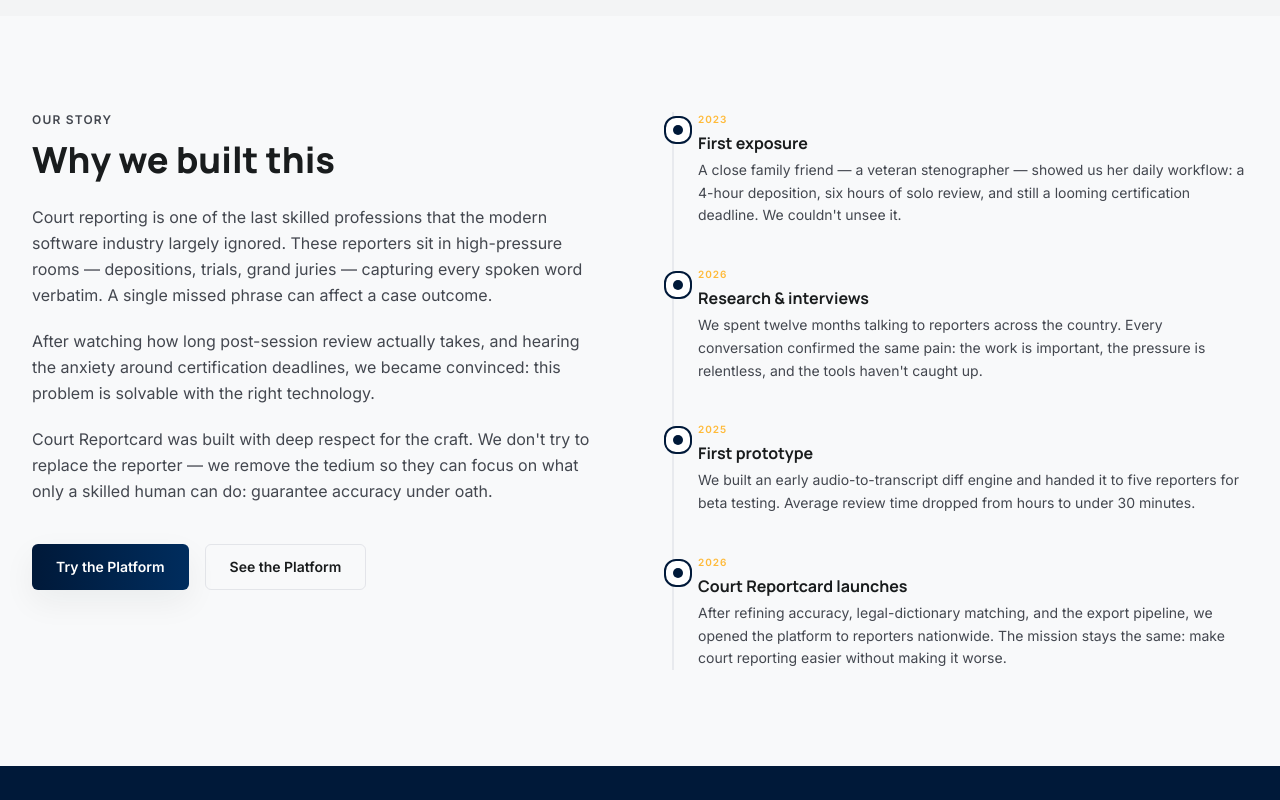
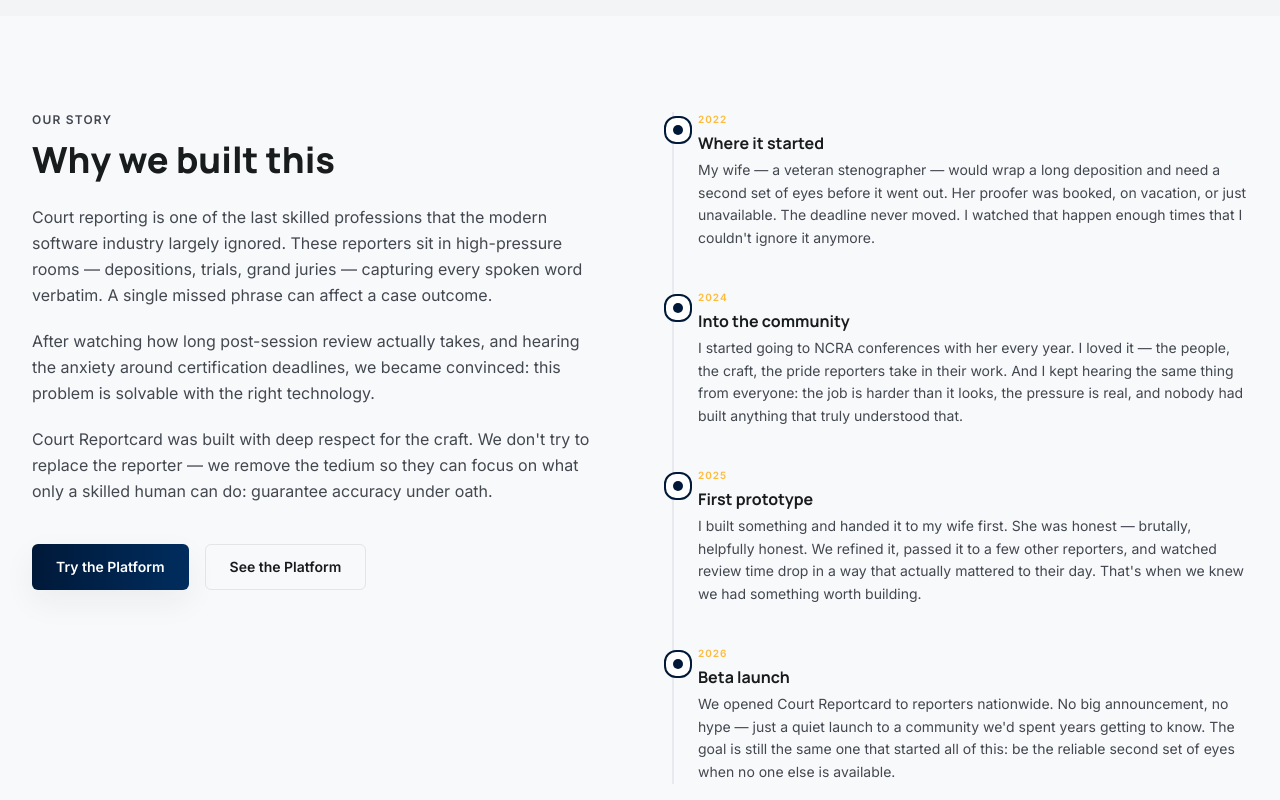
Before and after one commit to parizob/CourtReportcard, a React (Vite) app: page /aboutus in a window 1280 px wide. Shown: the part 1400-2200 px from the top of the page. Built offline with nearby package versions, Linux system fonts and the light colour scheme.

Commit message:
timeline

```diff
--- a/src/pages/AboutUs.jsx
+++ b/src/pages/AboutUs.jsx
@@ -37,24 +37,24 @@
 
 const timeline = [
   {
-    year: '2023',
-    heading: 'First exposure',
-    detail: 'A close family friend — a veteran stenographer — showed us her daily workflow: a 4-hour deposition, six hours of solo review, and still a looming certification deadline. We couldn\'t unsee it.',
+    year: '2022',
+    heading: 'Where it started',
+    detail: 'My wife — a veteran stenographer — would wrap a long deposition and need a second set of eyes before it went out. Her proofer was booked, on vacation, or just unavailable. The deadline never moved. I watched that happen enough times that I couldn\'t ignore it anymore.',
   },
   {
-    year: '2026',
-    heading: 'Research & interviews',
-    detail: 'We spent twelve months talking to reporters across the country. Every conversation confirmed the same pain: the work is important, the pressure is relentless, and the tools haven\'t caught up.',
+    year: '2024',
+    heading: 'Into the community',
+    detail: 'I started going to NCRA conferences with her every year. I loved it — the people, the craft, the pride reporters take in their work. And I kept hearing the same thing from everyone: the job is harder than it looks, the pressure is real, and nobody had built anything that truly understood that.',
   },
   {
     year: '2025',
     heading: 'First prototype',
-    detail: 'We built an early audio-to-transcript diff engine and handed it to five reporters for beta testing. Average review time dropped from hours to under 30 minutes.',
+    detail: 'I built something and handed it to my wife first. She was honest — brutally, helpfully honest. We refined it, passed it to a few other reporters, and watched review time drop in a way that actually mattered to their day. That\'s when we knew we had something worth building.',
   },
   {
     year: '2026',
-    heading: 'Court Reportcard launches',
-    detail: 'After refining accuracy, legal-dictionary matching, and the export pipeline, we opened the platform to reporters nationwide. The mission stays the same: make court reporting easier without making it worse.',
+    heading: 'Beta launch',
+    detail: 'We opened Court Reportcard to reporters nationwide. No big announcement, no hype — just a quiet launch to a community we\'d spent years getting to know. The goal is still the same one that started all of this: be the reliable second set of eyes when no one else is available.',
   },
 ]
 
@@ -105,7 +105,7 @@
               deserve better
             </h1>
             <p className="text-base sm:text-xl text-on-surface-variant leading-relaxed max-w-2xl">
-              A close family friend — a veteran stenographer — showed us her world: four-hour depositions, six hours of solo review, and a certification deadline that never moved. The work was consequential. The tools were not. We couldn't walk away from that.
+              My wife is a veteran stenographer. Watching her spend as many hours reviewing a transcript as she did recording it — under deadline, alone — made one thing clear: the work was consequential and the tools hadn't kept up. We couldn't walk away from that.
             </p>
           </div>
 
```
